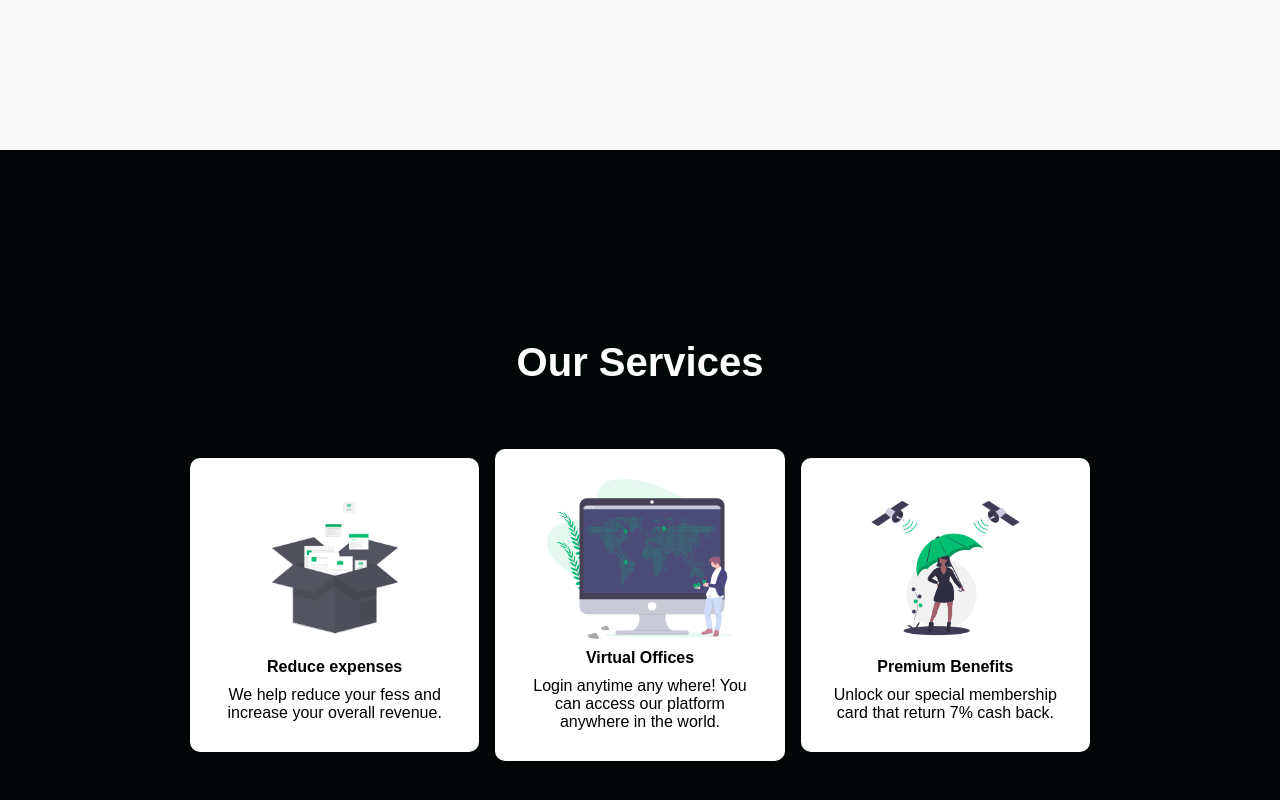
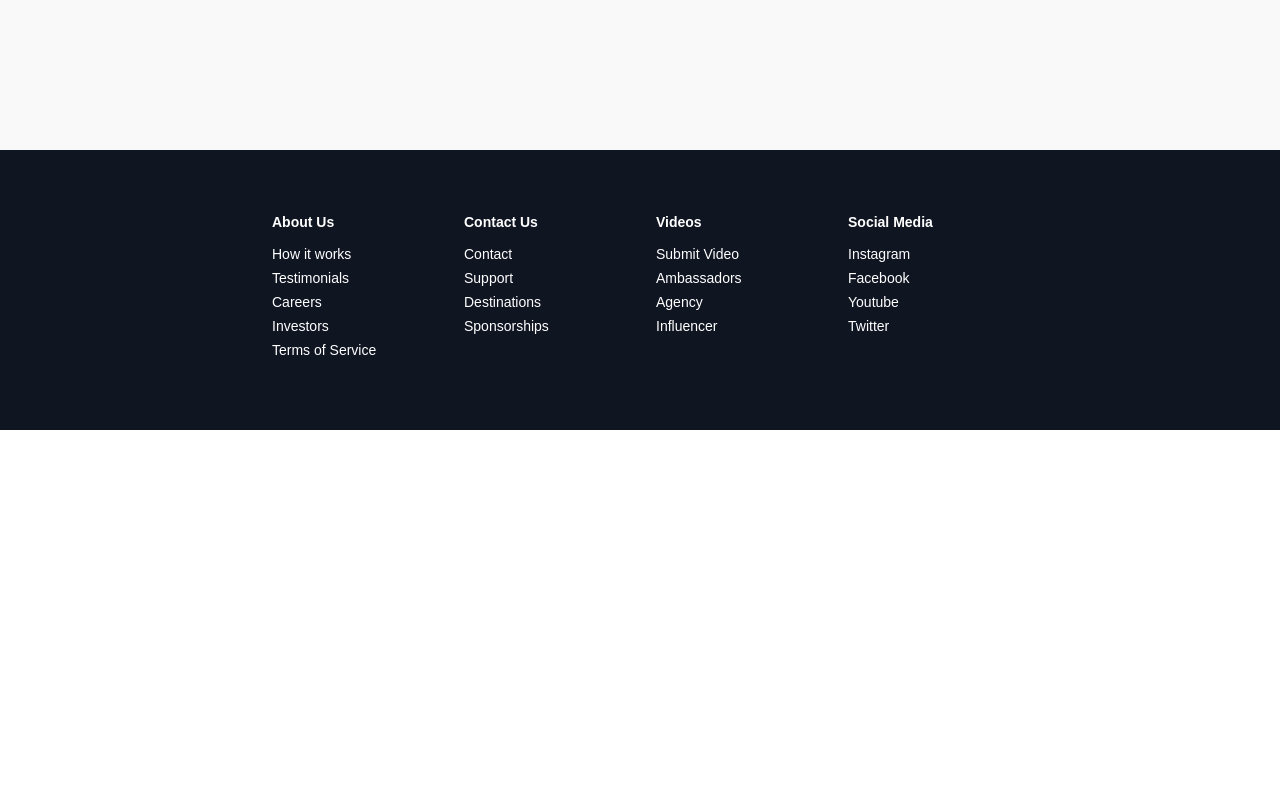
Before and after one commit to jakeHacker99/smooth-website-react, a React (Create React App) app: page / in a window 1280 px wide. Shown: the part 3230-4030 px from the top of the page. After the commit the page ends 3660 px from the top, so only its background shows below. Built offline with nearby package versions, Linux system fonts and the light colour scheme; a web font is replaced by a local one.

Commit message:
impl footer

```diff
--- a/src/components/Footer/FooterElements.js
+++ b/src/components/Footer/FooterElements.js
@@ -0,0 +1,66 @@
+import styled from "styled-components";
+import { Link } from "react-router-dom";
+
+export const FooterContainer = styled.footer`
+  background-color: #101522;
+`;
+
+export const FooterWrap = styled.div`
+  padding: 48px 24px;
+  display: flex;
+  flex-direction: column;
+  justify-content: center;
+  align-items: center;
+  max-width: 1100px;
+  margin: 0 auto;
+`;
+
+export const FooterLinksContainer = styled.div`
+  display: flex;
+  justify-content: center;
+
+  @media screen and (max-width: 820px) {
+    padding-top: 32px;
+  }
+`;
+
+export const FooterLinksWrapper = styled.div`
+  display: flex;
+
+  @media screen and (max-width: 820px) {
+    flex-direction: column;
+  }
+`;
+
+export const FooterLinksItems = styled.div`
+  display: flex;
+  flex-direction: column;
+  align-items: flex-start;
+  margin: 16px;
+  text-align: left;
+  width: 160px;
+  box-sizing: border-box;
+  color: #fff;
+
+  @media screen and (max-width: 420px) {
+    margin: 0;
+    padding: 10px;
+    widdth: 100%;
+  }
+`;
+
+export const FooterLinkTitle = styled.h1`
+  font-size: 14px;
+  margin-bottom: 16px;
+`;
+export const FooterLink = styled(Link)`
+  color: #fff;
+  text-decoration: none;
+  margin-bottom: 0.5rem;
+  font-size: 14px;
+
+  &:hover {
+    color: #01bf71;
+    transition: 0.3 ease-out;
+  }
+`;
--- a/src/components/Footer/index.js
+++ b/src/components/Footer/index.js
@@ -1,4 +1,14 @@
 import React from "react";
+
+import {
+  FooterContainer,
+  FooterWrap,
+  FooterLinksContainer,
+  FooterLinksWrapper,
+  FooterLinksItems,
+  FooterLinkTitle,
+  FooterLink,
+} from "./FooterElements";
 
 const Footer = () => {
   return (
@@ -7,14 +17,35 @@
         <FooterLinksContainer>
           <FooterLinksWrapper>
             <FooterLinksItems>
-              <FooterLinkTitle>
-                <FooterLink to="/signin">About us</FooterLink>
-                <FooterLink to="/signin">How it works</FooterLink>
-                <FooterLink to="/signin">Testimonials</FooterLink>
-                <FooterLink to="/signin">Careers</FooterLink>
-                <FooterLink to="/signin">Investors</FooterLink>
-                <FooterLink to="/signin">Terms of Service</FooterLink>
-              </FooterLinkTitle>
+              <FooterLinkTitle>About Us</FooterLinkTitle>
+              <FooterLink to="/">How it works</FooterLink>
+              <FooterLink to="/">Testimonials</FooterLink>
+              <FooterLink to="/">Careers</FooterLink>
+              <FooterLink to="/">Investors</FooterLink>
+              <FooterLink to="/">Terms of Service</FooterLink>
+            </FooterLinksItems>
+            <FooterLinksItems>
+              <FooterLinkTitle>Contact Us</FooterLinkTitle>
+              <FooterLink to="/">Contact</FooterLink>
+              <FooterLink to="/">Support</FooterLink>
+              <FooterLink to="/">Destinations</FooterLink>
+              <FooterLink to="/">Sponsorships</FooterLink>
+            </FooterLinksItems>
+          </FooterLinksWrapper>
+          <FooterLinksWrapper>
+            <FooterLinksItems>
+              <FooterLinkTitle>Videos </FooterLinkTitle>
+              <FooterLink to="/">Submit Video</FooterLink>
+              <FooterLink to="/">Ambassadors</FooterLink>
+              <FooterLink to="/">Agency</FooterLink>
+              <FooterLink to="/">Influencer</FooterLink>
+            </FooterLinksItems>
+            <FooterLinksItems>
+              <FooterLinkTitle>Social Media</FooterLinkTitle>
+              <FooterLink to="/">Instagram</FooterLink>
+              <FooterLink to="/">Facebook</FooterLink>
+              <FooterLink to="/">Youtube</FooterLink>
+              <FooterLink to="/">Twitter</FooterLink>
             </FooterLinksItems>
           </FooterLinksWrapper>
         </FooterLinksContainer>
--- a/src/pages/index.js
+++ b/src/pages/index.js
@@ -4,6 +4,7 @@
 import Navbar from "../components/Navbar";
 import Services from "../components/Services";
 import Sidebar from "../components/Sidebar";
+import Footer from "../components/Footer";
 import {
   HomeObjOne,
   HomeObjTwo,
@@ -24,7 +25,7 @@
       <InfoSection {...HomeObjOne} />
       <InfoSection {...HomeObjTwo} />
       <InfoSection {...HomeObjThree} />
-      <Services />
+      <Footer />
     </>
   );
 };
```
